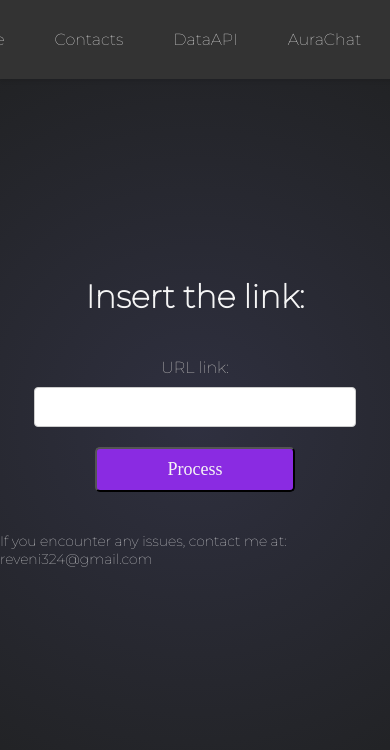
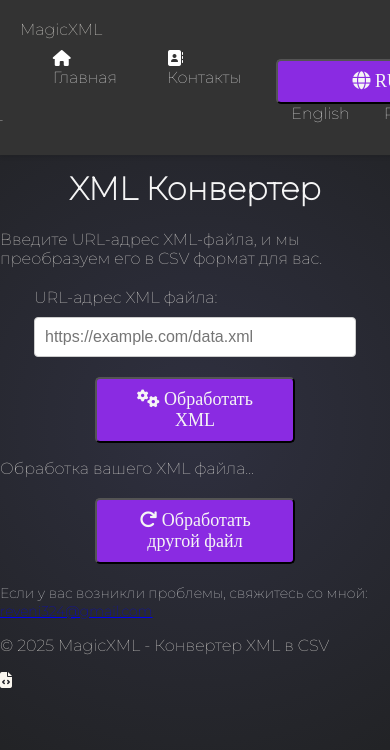
Before and after one commit to Solrikk/MagicXML, a FastAPI app: page / in a window 390 px wide. Shown: the top 750 px of the page. Run offline with FastAPI, Linux system fonts and the light colour scheme.

Commit message:
# feat(ui): Enhance XML to CSV converter interface with multilingual support
- Add language selector with English and Russian localization
- Implement responsive layout with mobile-friendly design
- Integrate Font Awesome icons for improved UX
- Add loading spinner for better visual feedback during processing
- Include proper error handling and user notifications
- Update copyright year to 2025
- Add contact information for user support
- Improve accessibility with semantic HTML structure

```diff
--- a/templates/index.html
+++ b/templates/index.html
@@ -1,40 +1,74 @@
+
 <!DOCTYPE html>
 <html lang="en">
 <head>
     <meta charset="UTF-8">
     <meta http-equiv="X-UA-Compatible" content="IE=edge">
-    <meta name="viewport" content="width=device-width, initial-scale=0.7">
-    <title>Magic_XML</title>
+    <meta name="viewport" content="width=device-width, initial-scale=1.0">
+    <title>Magic XML - XML to CSV Converter</title>
+    <link rel="preconnect" href="https://fonts.googleapis.com">
+    <link rel="preconnect" href="https://fonts.gstatic.com" crossorigin>
+    <link href="https://fonts.googleapis.com/css2?family=Nunito:wght@400;600;700;800&display=swap" rel="stylesheet">
     <link rel="stylesheet" href="/static/css/styles.css">
-
-    <script src="/static/js/main.js" defer></script>
+    <link rel="stylesheet" href="https://cdnjs.cloudflare.com/ajax/libs/font-awesome/6.4.0/css/all.min.css">
+    <link rel="icon" type="image/png" href="/static/img/favicon.png">
 </head>
 <body>
     <header class="header">
-        <div class="user-panel">
-          <a href="https://PicTrace.replit.app">Home</a>
-          <a href="https://PicTrace.replit.app">Contacts</a>
-          <a href="https://solarxml.replit.app">DataAPI</a>
-          <a href="https://PicTrace.replit.app">AuraChat</a>
-          <a href="https://PicTrace.replit.app">PicTrace</a>
-        </div>
+        <div class="logo">Magic<span>XML</span></div>
+        <nav class="user-panel">
+            <a href="/csv_to_xml"><i class="fas fa-exchange-alt"></i> <span class="nav-text" data-en="CSV to XML" data-ru="CSV в XML">CSV в XML</span></a>
+            <a href="https://PicTrace.replit.app"><i class="fas fa-home"></i> <span class="nav-text" data-en="Home" data-ru="Главная">Главная</span></a>
+            <a href="https://PicTrace.replit.app"><i class="fas fa-address-book"></i> <span class="nav-text" data-en="Contacts" data-ru="Контакты">Контакты</span></a>
+            <div class="language-selector">
+                <button id="langToggle"><i class="fas fa-globe"></i> <span id="currentLang">RU</span></button>
+                <div class="language-dropdown">
+                    <a href="#" data-lang="en">English</a>
+                    <a href="#" data-lang="ru">Русский</a>
+                </div>
+            </div>
+        </nav>
     </header>
 
-    <h1>Insert the link:</h1>
-    <form id="linkForm">
-        <label for="linkUrl">URL link:</label>
-        <input type="text" id="linkUrl" name="linkUrl" required>
-        <button type="submit">Process</button>
-    </form>
+    <main class="container">
+        <div class="form-container">
+            <h1 class="translate" data-en="XML Converter" data-ru="XML Конвертер">XML Конвертер</h1>
+            <p class="description translate" data-en="Enter the URL of an XML file, and we will convert it to CSV format for you." data-ru="Введите URL-адрес XML-файла, и мы преобразуем его в CSV формат для вас.">Введите URL-адрес XML-файла, и мы преобразуем его в CSV формат для вас.</p>
 
-    <div id="processingDiv" style="display: none;">
-        Processing...
-    </div>
+            <form id="linkForm" class="input-form">
+                <div class="input-group">
+                    <label for="linkUrl" class="translate" data-en="XML file URL:" data-ru="URL-адрес XML файла:">URL-адрес XML файла:</label>
+                    <input type="text" id="linkUrl" name="linkUrl" placeholder="https://example.com/data.xml" required>
+                </div>
+                <button type="submit" class="submit-button">
+                    <i class="fas fa-cogs"></i> <span class="translate" data-en="Process XML" data-ru="Обработать XML">Обработать XML</span>
+                </button>
+            </form>
 
-    <div id="resultDiv"></div>
-    <a href="#" id="downloadLink" style="display: none;">Download CSV</a>
-    <button id="anotherProcessButton" style="display: none;" onclick="resetForm()">Process Again</button>
+            <div id="processingDiv" class="processing">
+                <div class="spinner"></div>
+                <p class="translate" data-en="Processing your XML file..." data-ru="Обработка вашего XML файла...">Обработка вашего XML файла...</p>
+            </div>
 
-    <p id="contactInfo">If you encounter any issues, contact me at: reveni324@gmail.com</p>
+            <div id="resultDiv" class="result"></div>
+
+            <div class="actions">
+                <a href="#" id="downloadLink" class="download-button">
+                    <i class="fas fa-download"></i> <span class="translate" data-en="Download CSV" data-ru="Скачать CSV">Скачать CSV</span>
+                </a>
+                <button id="anotherProcessButton" class="another-button" onclick="resetForm()">
+                    <i class="fas fa-redo"></i> <span class="translate" data-en="Process another file" data-ru="Обработать другой файл">Обработать другой файл</span>
+                </button>
+            </div>
+        </div>
+    </main>
+
+    <footer>
+        <p id="contactInfo" class="translate" data-en="If you have any problems, contact me:" data-ru="Если у вас возникли проблемы, свяжитесь со мной:">Если у вас возникли проблемы, свяжитесь со мной: <a href="mailto:reveni324@gmail.com">reveni324@gmail.com</a></p>
+        <p class="copyright translate" data-en="© 2025 MagicXML - XML to CSV Converter" data-ru="© 2025 MagicXML - Конвертер XML в CSV">© 2025 MagicXML - Конвертер XML в CSV</p>
+        <div class="floating-icon"><i class="fas fa-file-code"></i></div>
+    </footer>
+
+    <script src="/static/js/main.js" defer></script>
 </body>
 </html>
```
